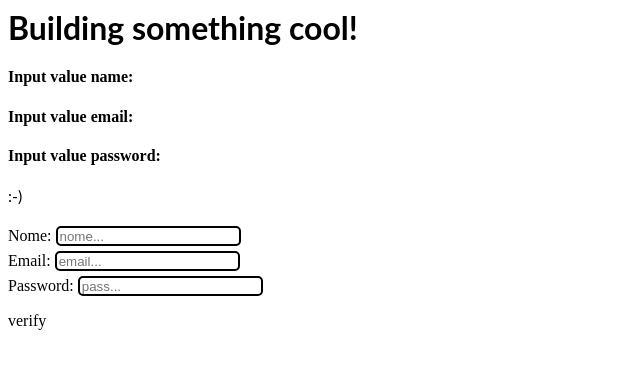
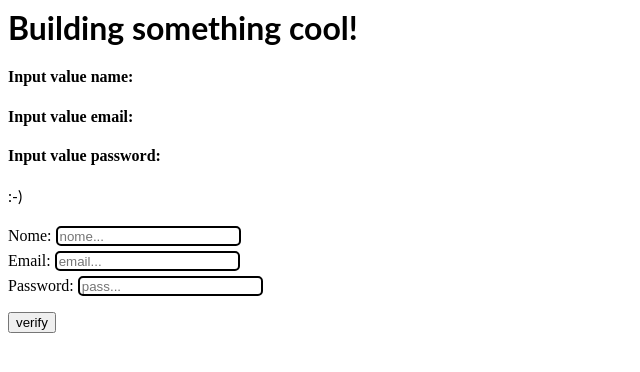
Before and after one commit to wjuniorw/react-hooks-and-cutom-forms, a React (Create React App) app: page / in a window 1280 px wide. Shown: the top 372 px of the page, without its empty margins (0-640 px from the left). Built offline with nearby package versions, Linux system fonts and the light colour scheme.

Commit message:
1 file modified

```diff
--- a/src/App.js
+++ b/src/App.js
@@ -46,7 +46,7 @@ export default function App() {
       ))}
       <p> :-)</p>
       <Form data={formShape} values={values} {...hook} errors={errors} />
-      <buttom onClick={() => getErrors()}> verify </buttom>
+      <button onClick={() => getErrors()}> verify </button>
     </div>
   );
 }
```
